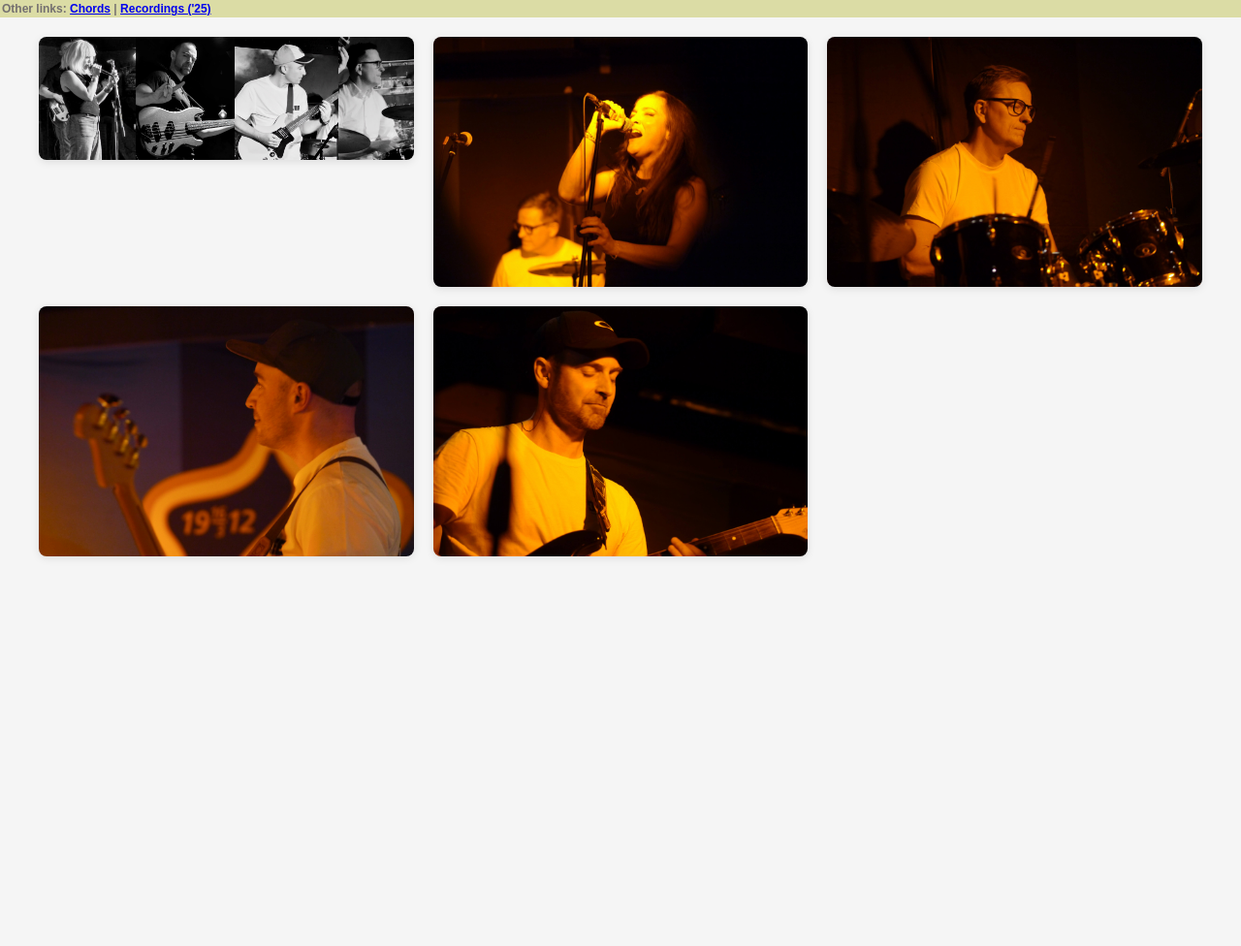
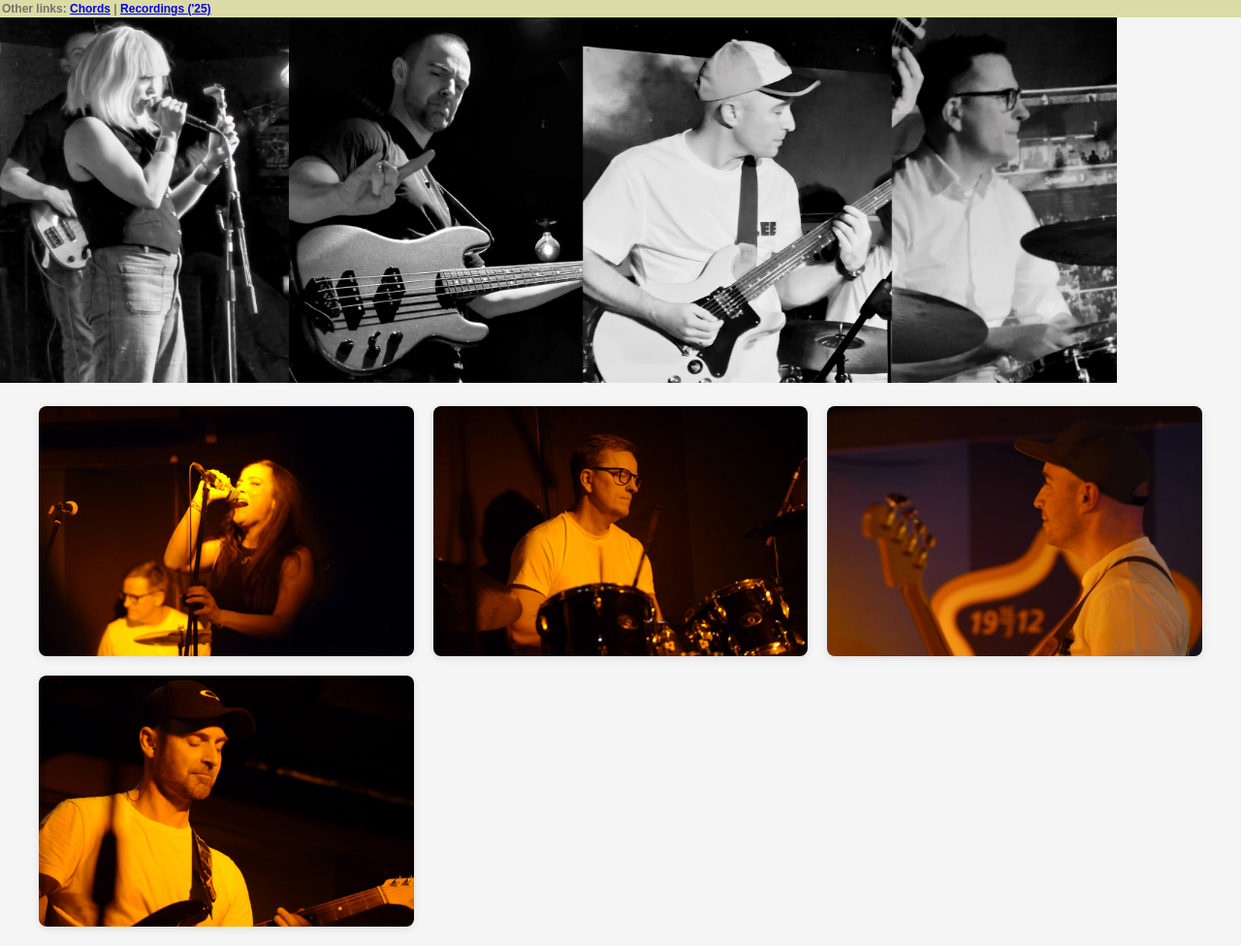
Before and after one commit to tkjelsrud/badstudio-portfolio, a Jekyll site: the page bedby10/pics.html, which Jekyll copies as it is, in a window 1280 px wide. Shown: the whole page at 97% size. Built offline with Jekyll 4.4.1, drawn with Linux system fonts in a browser that asks for light colours; before the commit the page ends 900 px from its top, so only the background shows below that.

Commit message:
Update image display in pics.html

```diff
--- a/bedby10/pics.html
+++ b/bedby10/pics.html
@@ -42,9 +42,9 @@
 </head>
 <body>
     <div class="header">Other links: <a href="index.html">Chords</a> | <a href="recordings.html">Recordings ('25)</a></div>
+    <img src="img/bedby10-gig2.jpg" style="width:90%">
+    <div class="gallery">
 
-    <div class="gallery">
-        <img src="img/bedby10-gig2.jpg">
         <img src="img/IMG_3140.JPEG" alt="Band photo 1">
         <img src="img/IMG_3143.JPEG" alt="Band photo 2">
         <img src="img/P1080641.jpg" alt="Band photo 3">
```
